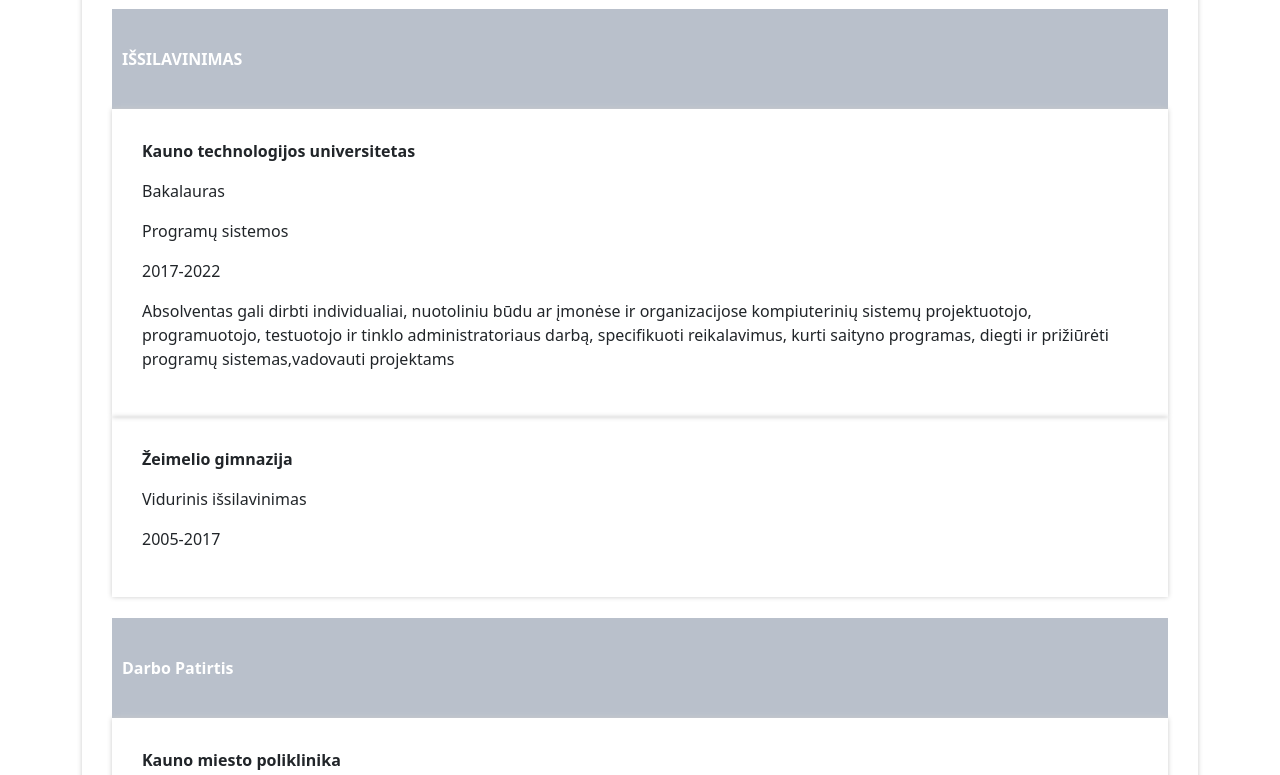
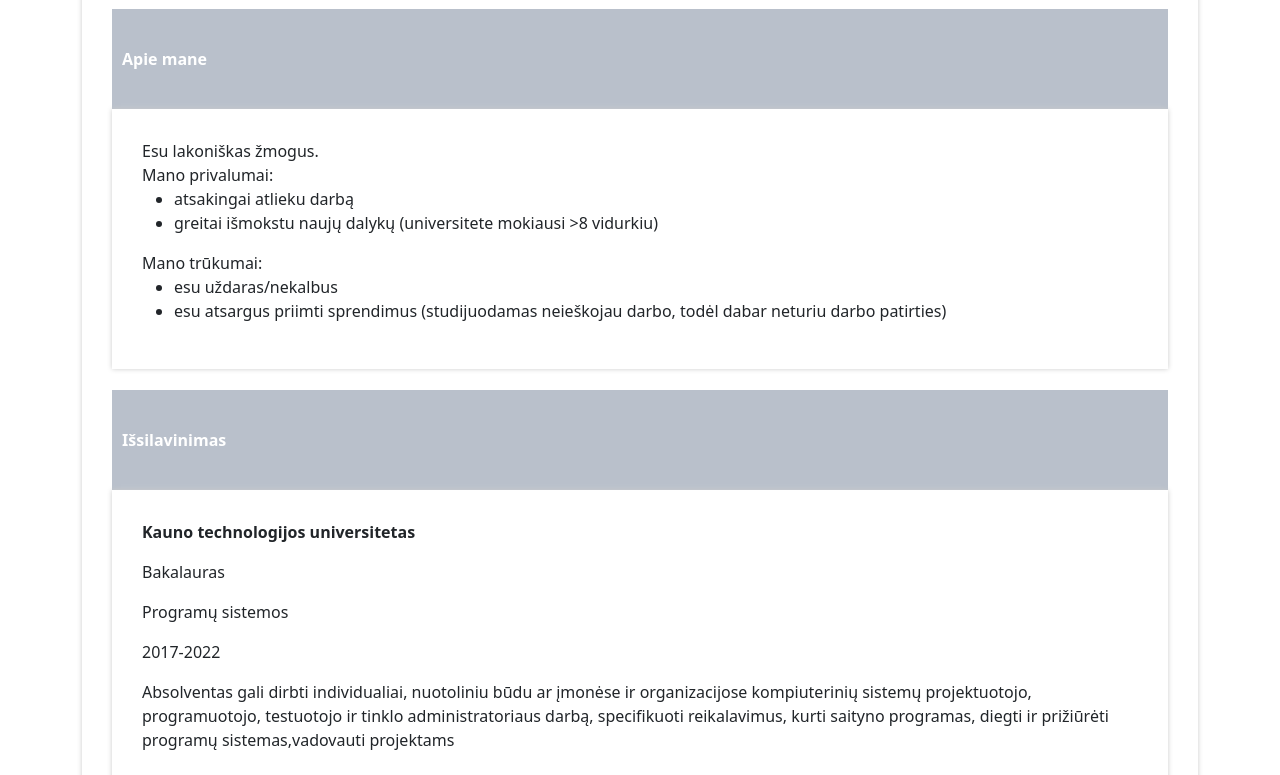
Before and after one commit to Marius456/portfolio, a React (Vite) app: page / in a window 1280 px wide. Shown: the part 625-1400 px from the top of the page. Built offline with nearby package versions, Linux system fonts and the light colour scheme.

Commit message:
added info in about page

```diff
--- a/src/pages/About.jsx
+++ b/src/pages/About.jsx
@@ -19,7 +19,28 @@
                 </div>
                 <div className="info">
                     <div className="title bold">
-                        IŠSILAVINIMAS
+                        Apie mane
+                    </div>
+                    <div className="info-box">
+                        <p>
+                            Esu lakoniškas žmogus.
+                            <br/>
+                            Mano privalumai:
+                            <ul>
+                                <li>atsakingai atlieku darbą</li>
+                                <li>greitai išmokstu naujų dalykų (universitete mokiausi &gt;8 vidurkiu)</li>
+                            </ul>
+                            Mano trūkumai:
+                            <ul>
+                                <li>esu uždaras/nekalbus</li>
+                                <li>esu atsargus priimti sprendimus (studijuodamas neieškojau darbo, todėl dabar neturiu darbo patirties)</li>
+                            </ul>
+                        </p>
+                    </div>
+                </div>
+                <div className="info">
+                    <div className="title bold">
+                        Išsilavinimas
                     </div>
                     <div className="info-box">
                         <p className="bold">
```
